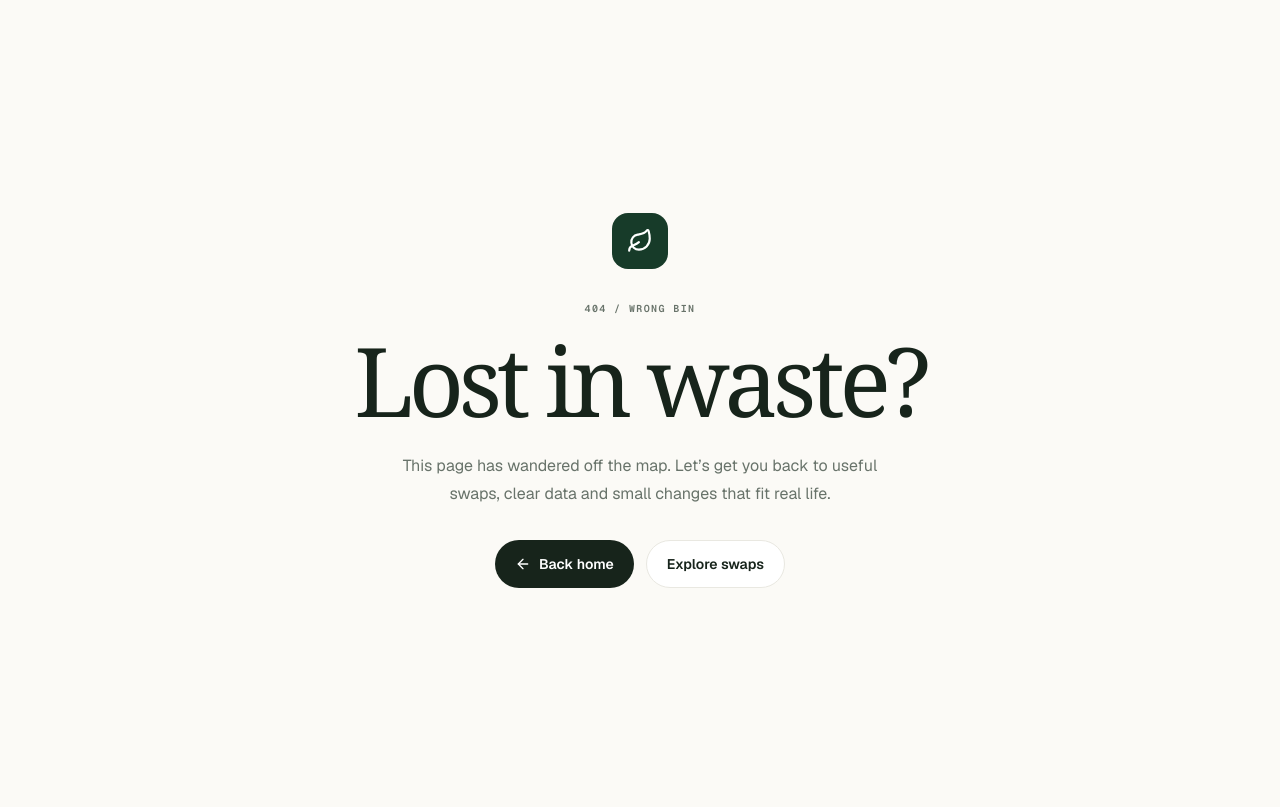
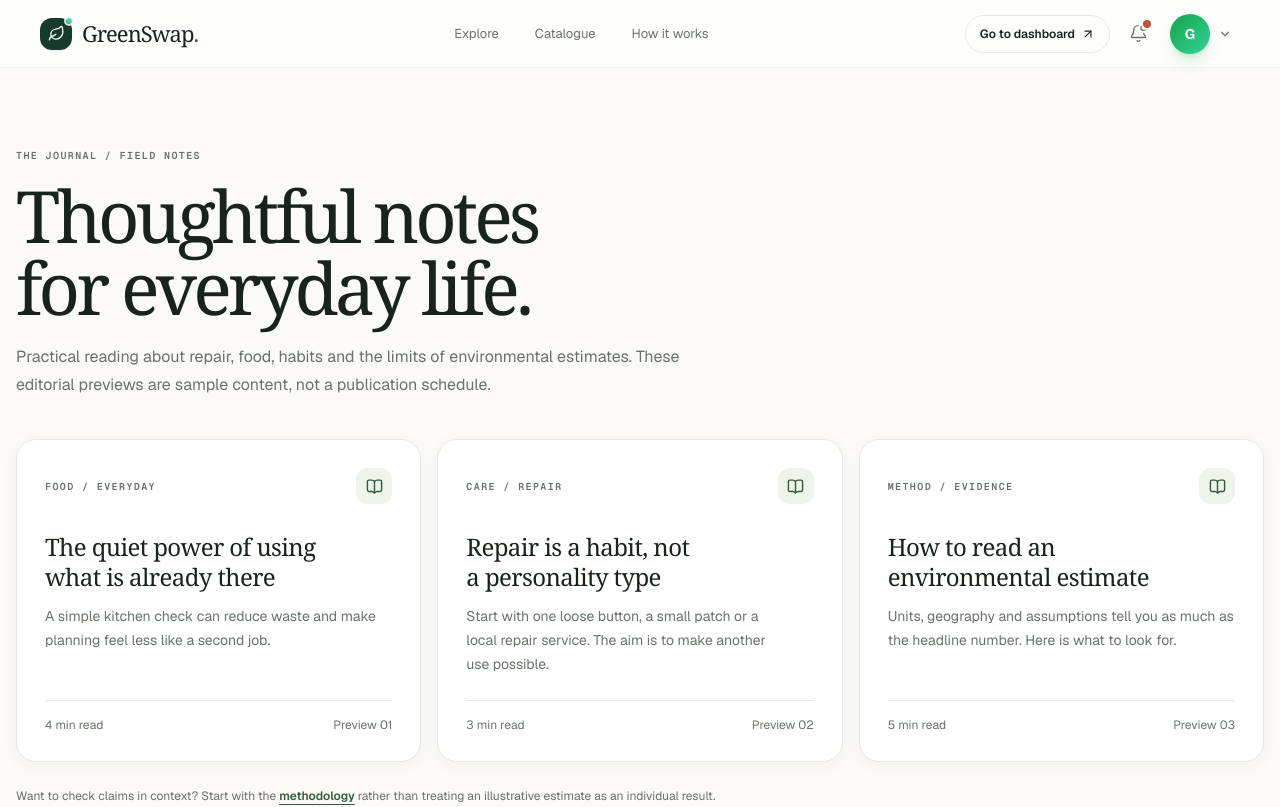
Before and after one commit to akashsharmapb09-cpu/sustainable-app, a Next.js app: page /blog in a window 1280 px wide. Before the commit this address had no page. Shown: the top 807 px of the page. Built offline with nearby package versions, Linux system fonts and the light colour scheme.

Commit message:
build: add rewards, impact, FAQ and editorial pages

```diff
--- /dev/null
+++ b/app/(marketing)/blog/page.tsx
@@ -0,0 +1,17 @@
+import Link from 'next/link';
+import { ArrowUpRight, BookOpen } from 'lucide-react';
+
+export const metadata = { title: 'Journal', description: 'Field notes on practical sustainable living.' };
+
+const articles = [
+  { category: 'FOOD / EVERYDAY', title: 'The quiet power of using what is already there', summary: 'A simple kitchen check can reduce waste and make planning feel less like a second job.', time: '4 min read' },
+  { category: 'CARE / REPAIR', title: 'Repair is a habit, not a personality type', summary: 'Start with one loose button, a small patch or a local repair service. The aim is to make another use possible.', time: '3 min read' },
+  { category: 'METHOD / EVIDENCE', title: 'How to read an environmental estimate', summary: 'Units, geography and assumptions tell you as much as the headline number. Here is what to look for.', time: '5 min read' },
+];
+
+export default function BlogPage() {
+  return <section className="container-shell py-12 sm:py-16 lg:py-20"><p className="eyebrow">THE JOURNAL / FIELD NOTES</p><h1 className="mt-4 max-w-4xl font-serif text-5xl leading-[.98] tracking-editorial sm:text-6xl lg:text-7xl">Thoughtful notes for everyday life.</h1><p className="mt-5 max-w-2xl text-base leading-7 text-muted">Practical reading about repair, food, habits and the limits of environmental estimates. These editorial previews are sample content, not a publication schedule.</p>
+    <div className="mt-10 grid gap-4 md:grid-cols-3">{articles.map((article,index)=><article className="card-edge flex flex-col p-6 sm:p-7" key={article.title}><div className="flex items-center justify-between"><span className="eyebrow">{article.category}</span><span className="grid h-9 w-9 place-items-center rounded-xl bg-[#eef4ea] text-moss"><BookOpen size={17}/></span></div><h2 className="mt-7 font-serif text-2xl leading-tight tracking-tight">{article.title}</h2><p className="mt-3 flex-1 text-sm leading-6 text-muted">{article.summary}</p><div className="mt-6 flex items-center justify-between border-t border-line pt-4 text-xs text-muted"><span>{article.time}</span><span>Preview {String(index+1).padStart(2,'0')}</span></div></article>)}</div>
+    <p className="mt-6 text-xs leading-5 text-muted">Want to check claims in context? Start with the <Link href="/methodology" className="font-semibold text-moss underline underline-offset-4">methodology</Link> rather than treating an illustrative estimate as an individual result.</p>
+  </section>;
+}
```
